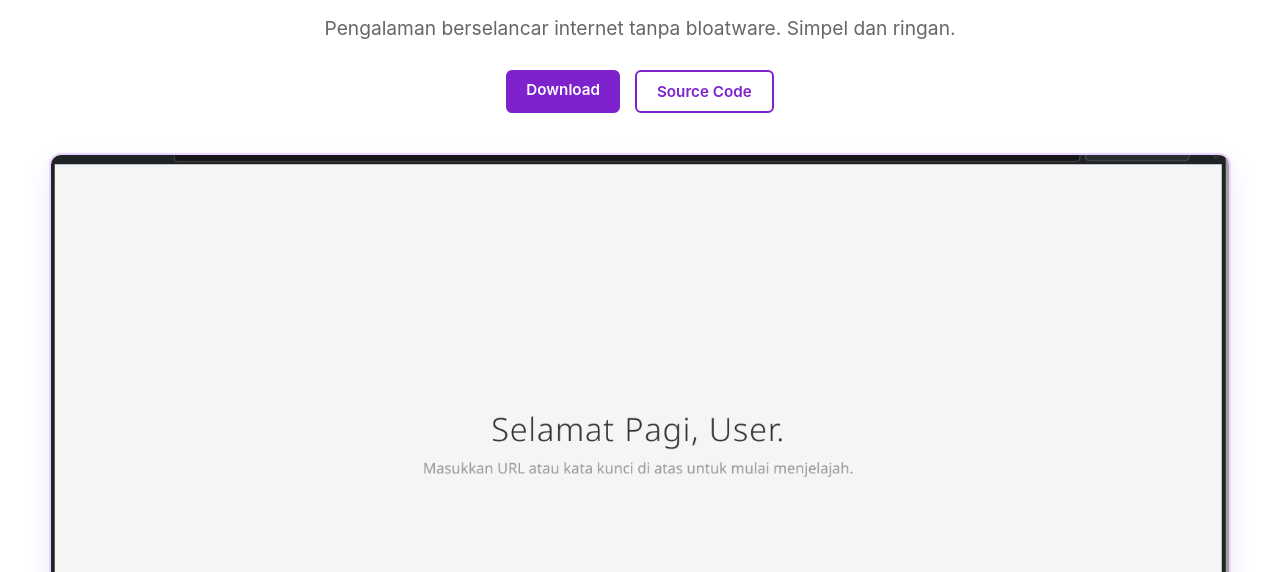
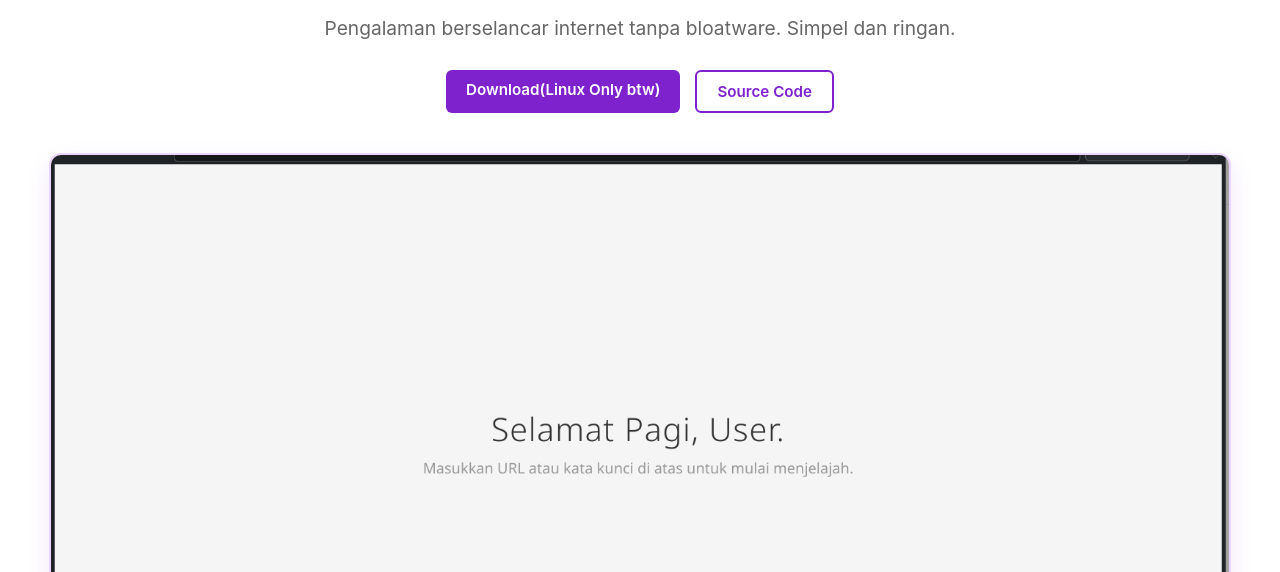
Before and after one commit to ramdanolii14/RaisaBrowser, a plain HTML site: page index.html in a window 1280 px wide. Shown: the part 228-800 px from the top of the page. Drawn offline with Linux system fonts and the light colour scheme.

Commit message:
Update download link text for Linux users

```diff
--- a/index.html
+++ b/index.html
@@ -143,7 +143,7 @@
     <p>Pengalaman berselancar internet tanpa bloatware. Simpel dan ringan.</p>
 
     <div class="cta-buttons">
-        <a href="https://github.com/ramdanolii14/RaisaBrowser/releases" class="btn btn-download">Download</a>
+        <a href="https://github.com/ramdanolii14/RaisaBrowser/releases" class="btn btn-download">Download(Linux Only btw)</a>
         <a href="https://github.com/ramdanolii14/RaisaBrowser/" target="_blank" class="btn btn-github">Source Code</a>
     </div>
 
```
